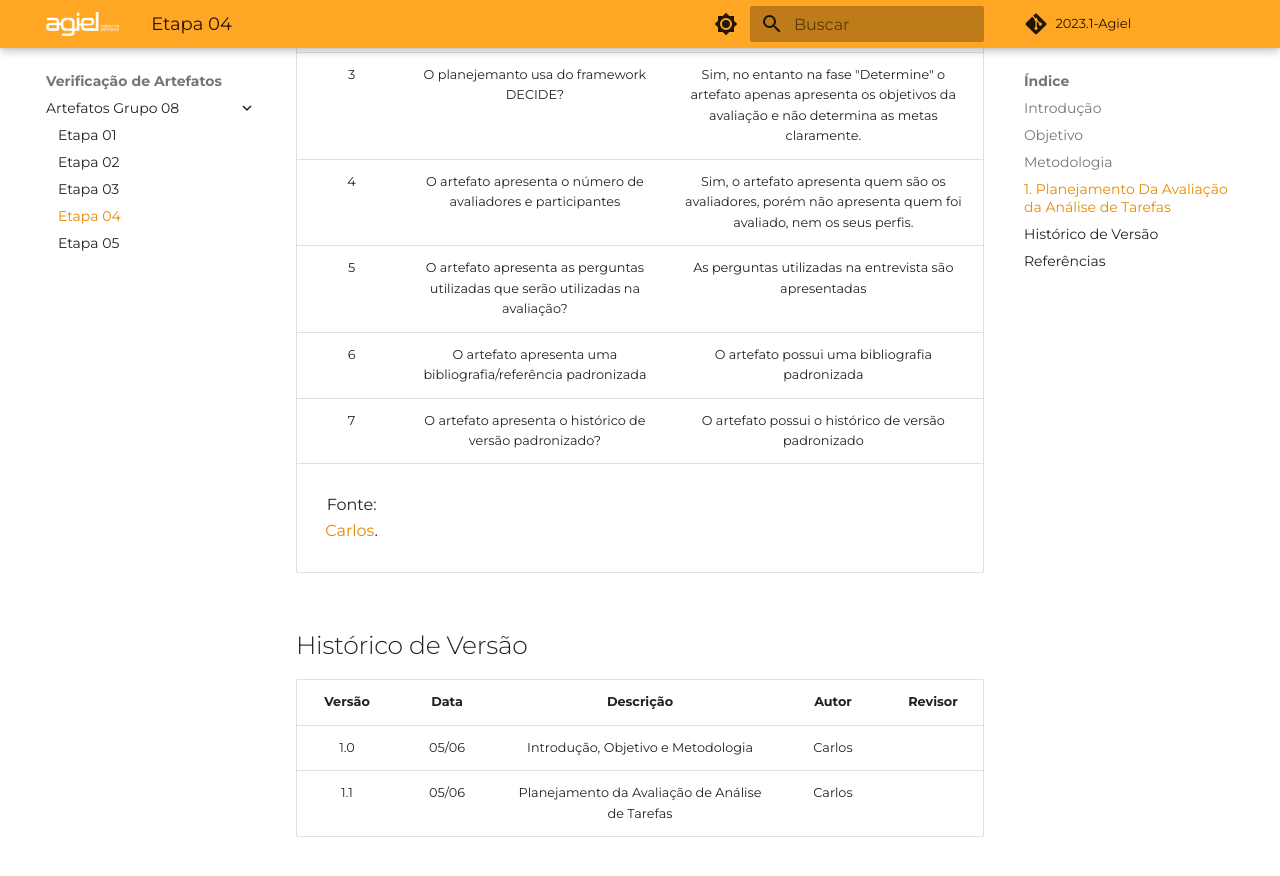
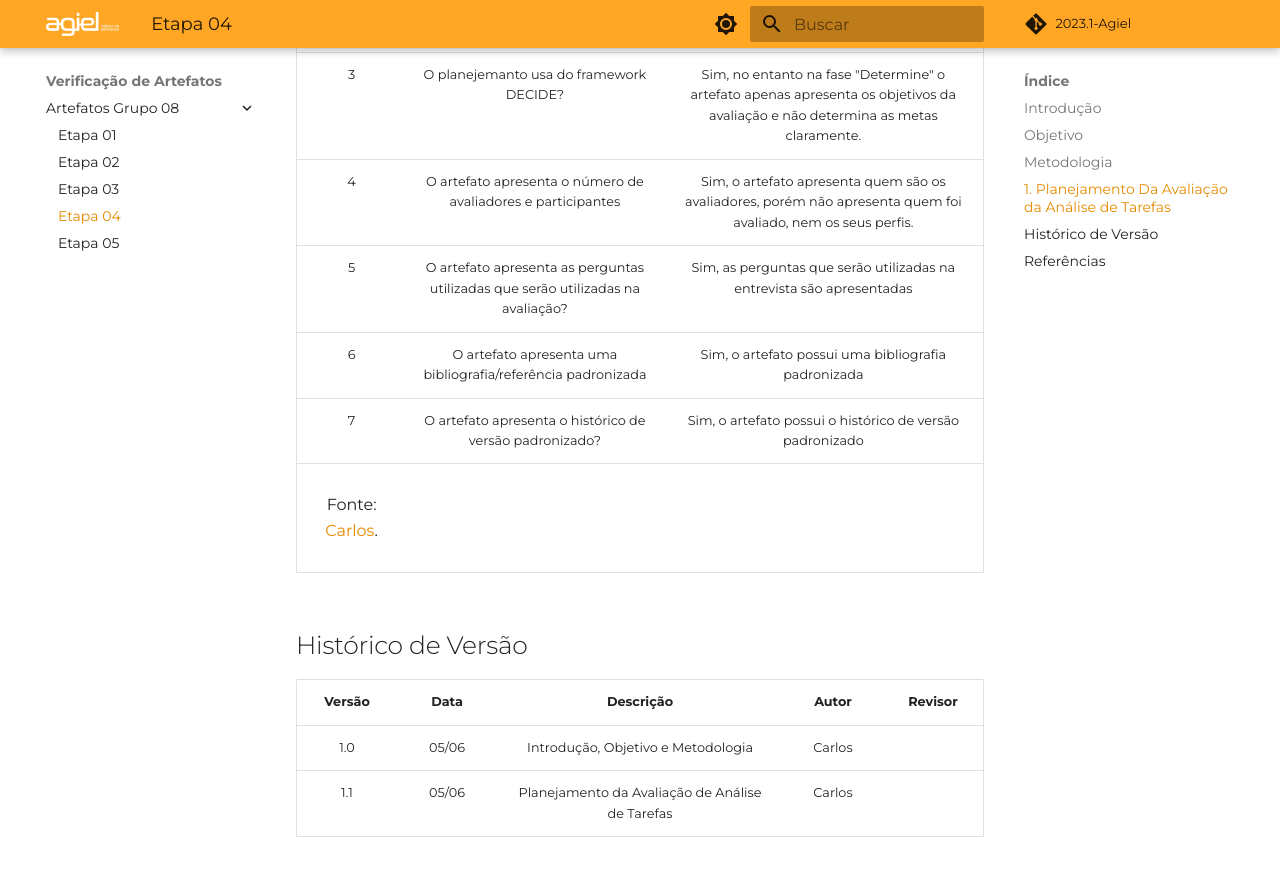
Before and after one commit to Interacao-Humano-Computador/2023.1-Agiel, an MkDocs documentation site: the page built from docs/verificacao/grupo_8/etapa_4.md, in a window 1280 px wide and 900 px high, scrolled down 1036 px. Shown: the top 876 px of the window. Built offline with MkDocs 1.6.1 and Material for MkDocs 9.7.7, drawn with Linux system fonts in a browser that asks for light colours; some web fonts are replaced; comment, search, counter and statistics services are not loaded.

Commit message:
verificação: planejamento da avaliação da análise de tarefas

```diff
--- a/docs/verificacao/grupo_8/etapa_4.md
+++ b/docs/verificacao/grupo_8/etapa_4.md
@@ -21,9 +21,9 @@ A verificação dos artefatos será feita por meio de inspeção FAGAN (1976), u
 | 2 | O artefato apresenta os objetivos do planejamento? | Sim, o artefato contém o objetivo do planejamento. No entanto, apresenta como objetivo da etapa 04 já realizar a avalição de análise de tarefas |
 | 3 | O planejemanto usa do framework DECIDE? | Sim, no entanto na fase "Determine" o artefato apenas apresenta os objetivos da avaliação e não determina as metas claramente. |
 | 4 | O artefato apresenta o número de avaliadores e participantes | Sim, o artefato apresenta quem são os avaliadores, porém não apresenta quem foi avaliado, nem os seus perfis.|
-| 5 | O artefato apresenta as perguntas utilizadas que serão utilizadas na avaliação? | As perguntas utilizadas na entrevista são apresentadas |
-| 6 | O artefato apresenta uma bibliografia/referência padronizada | O artefato possui uma bibliografia padronizada |
-| 7 | O artefato apresenta o histórico de versão padronizado? | O artefato possui o histórico de versão padronizado |
+| 5 | O artefato apresenta as perguntas utilizadas que serão utilizadas na avaliação? | Sim, as perguntas que serão utilizadas na entrevista são apresentadas |
+| 6 | O artefato apresenta uma bibliografia/referência padronizada | Sim, o artefato possui uma bibliografia padronizada |
+| 7 | O artefato apresenta o histórico de versão padronizado? | Sim, o artefato possui o histórico de versão padronizado |
 <font size="3"><p style="text-align: center">Fonte: [Carlos](https://github.com/carlinhos_pinheiro).</p></font>
 
 ## Histórico de Versão
```
